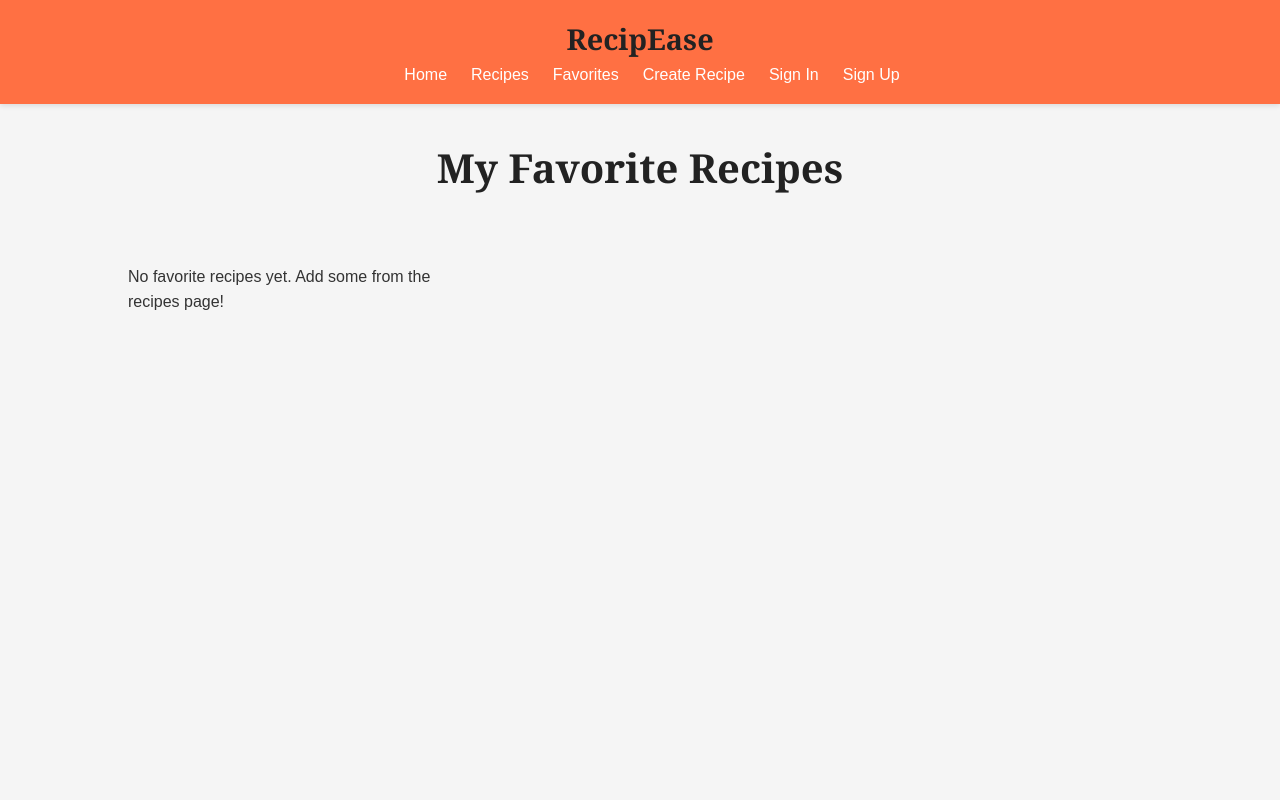
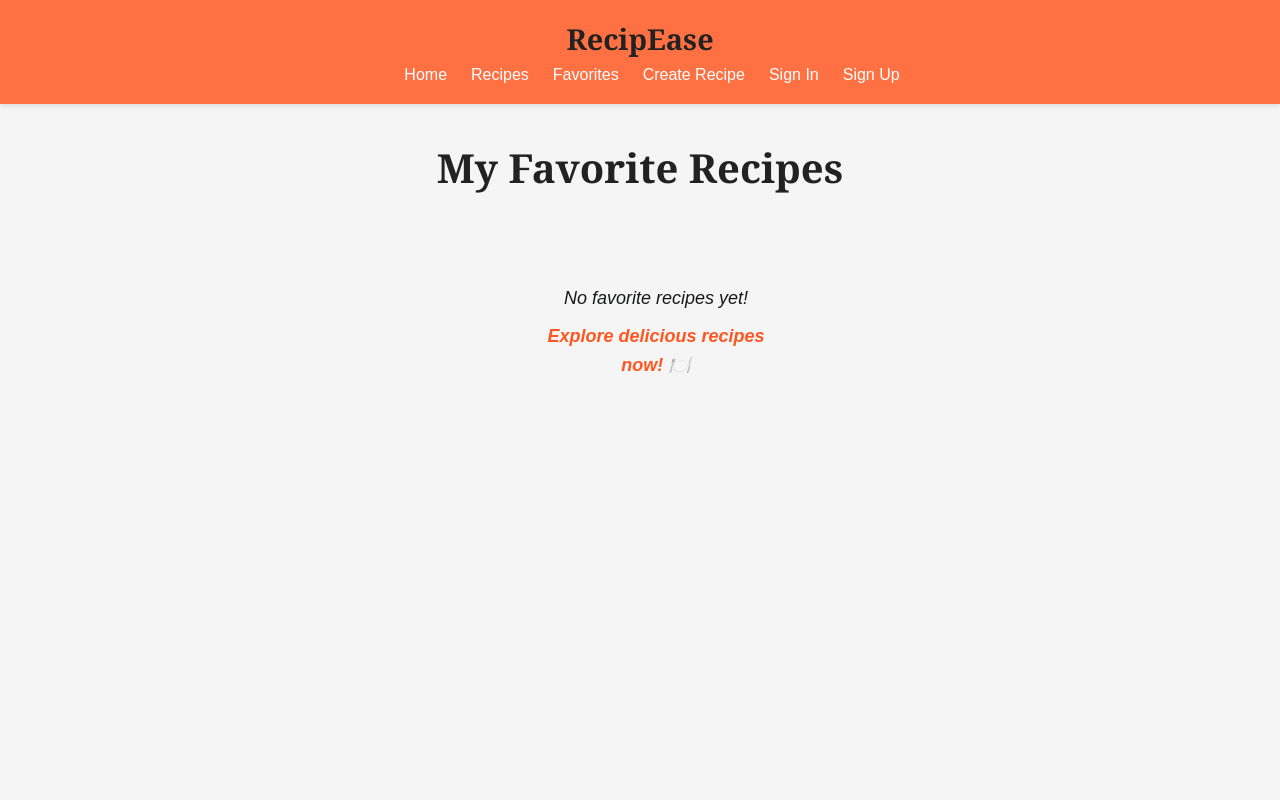
Before and after one commit to JoeSinnott/RecipEase, a React (Create React App) app in the folder frontend/: page /favorites in a window 1280 px wide. Shown: the top 800 px of the page. Built offline with nearby package versions, Linux system fonts and the light colour scheme; the HTML template or start-up script is replaced by a standard one.

Commit message:
Updated 'No favorites' message styling and added link styling

```diff
--- a/frontend/src/components/pages/FavoritesPage.js
+++ b/frontend/src/components/pages/FavoritesPage.js
@@ -49,7 +49,10 @@ const FavoritesPage = () => {
               />
             ))
           ) : (
-            <p>No favorite recipes yet. Add some from the recipes page!</p>
+            <div className="no-favorites">
+              <p>😔 No favorite recipes yet!</p>
+              <a href="/recipes" className="explore-link">Explore delicious recipes now! 🍽️</a>
+            </div>
           )}
         </div>
       </div>
--- a/frontend/src/pages/FavoritesPage.js
+++ b/frontend/src/pages/FavoritesPage.js
@@ -49,7 +49,10 @@ const FavoritesPage = () => {
               />
             ))
           ) : (
-            <p>No favorite recipes yet. Add some from the recipes page!</p>
+            <div className="no-favorites">
+              <p>No favorite recipes yet!</p>
+              <a href="/recipes" className="explore-link">Explore delicious recipes now! 🍽️</a>
+            </div>
           )}
         </div>
       </div>
--- a/frontend/src/styles/Recipes.css
+++ b/frontend/src/styles/Recipes.css
@@ -117,3 +117,41 @@
   opacity: 1 !important;
   visibility: visible !important;
 }
+
+/* Styling for the 'No favorites' message */
+.no-favorites {
+  text-align: center; /* Centers the text */
+  font-style: italic;
+  color: #171818; /* Dark text color */
+  margin-top: 20px;
+  margin-left: 400px; /* Moves the container to the right */
+  width: 80%; /* Controls the width of the container */
+  font-size: large;
+  animation: fadeIn 1s ease-out; /* Smooth fade-in animation */
+}
+
+/* Animation for fade-in effect */
+@keyframes fadeIn {
+  from {
+    opacity: 0;
+  }
+  to {
+    opacity: 1;
+  }
+}
+
+/* Styling for the 'Explore' link */
+.explore-link {
+  display: inline-block;
+  margin-top: 10px;
+  color: #ff5722;
+  font-weight: bold;
+  text-decoration: none;
+  transition: color 0.3s ease-in-out, transform 0.3s ease;
+}
+
+.explore-link:hover {
+  text-decoration: underline;
+  color: #e64a19;
+  transform: scale(1.1); /* Slightly enlarges the link on hover */
+}
```
